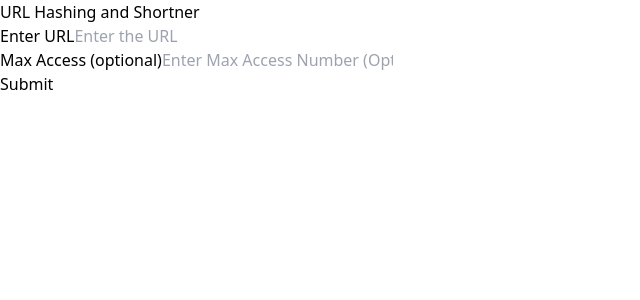
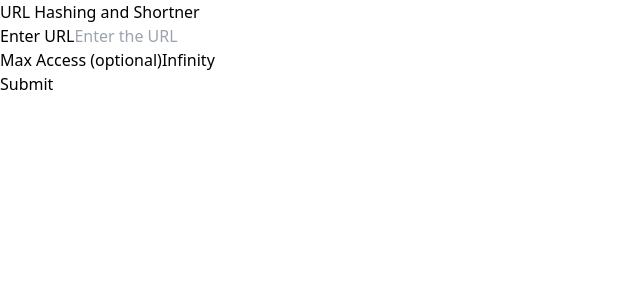
Before and after one commit to Prashant1510/UHSF, a React (Vite) app: page / in a window 1280 px wide. Shown: the top 300 px of the page, without its empty margins (0-640 px from the left). Built offline with nearby package versions, Linux system fonts and the light colour scheme.

Commit message:
handle cors error in server.js

```diff
--- a/src/App.jsx
+++ b/src/App.jsx
@@ -3,16 +3,16 @@ import { useState } from "react";
 import { QRCodeSVG } from "qrcode.react";
 function App() {
   const [url, setUrl] = useState("");
-  const [maxAccess, setMaxAccess] = useState("");
+  const [maxAccess, setMaxAccess] = useState("Infinity");
   const [hashedUrl, setHashedUrl] = useState("");
-  const [qrCode, setQrCode] = useState("");
+  const [setQrCode] = useState("");
   const [loading, setLoading] = useState(false);
 
   const handleSubmit = async (e) => {
     e.preventDefault();
     setLoading(true);
     try {
-      const response = await fetch("http://localhost:5000/api/hash-url", {
+      const response = await fetch("http://localhost:3001/api/hash-url", {
         method: "POST",
         headers: {
           "content-Type": "application/json",
@@ -54,7 +54,7 @@ function App() {
         <h1 className="text-2xl font-bold text-center mb-4">
           URL Hashing and Shortner
         </h1>
-        <form action="" method="post" className="space-y-4">
+        <form onSubmit={handleSubmit} method="post" className="space-y-4">
           <div>
             <label className="block text-sm font-medium text-gray-700">
               Enter URL
@@ -64,6 +64,7 @@ function App() {
                 setUrl(e.target.value);
               }}
               type="text"
+              value={url}
               placeholder="Enter the URL"
               required
               className="block w-full px-3 py-2 border border-gray-300 rounded-md shadow-sm focus:outline-none focus:border-blue-300"
@@ -78,13 +79,13 @@ function App() {
                 setMaxAccess(e.target.value);
               }}
               type="text"
+              value={maxAccess}
               placeholder="Enter Max Access Number (Optional)"
               className="block w-full px-3 py-2 border border-gray-300 rounded-md shadow-sm focus:outline-none focus:border-blue-300"
             />
           </div>
           <div>
             <button
-              onClick={handleSubmit}
               type="submit"
               className="w-full bg-blue-500 text-white py-2 px-4 rounded-md hover:bg-blue-600 transition duration-300"
             >
```
